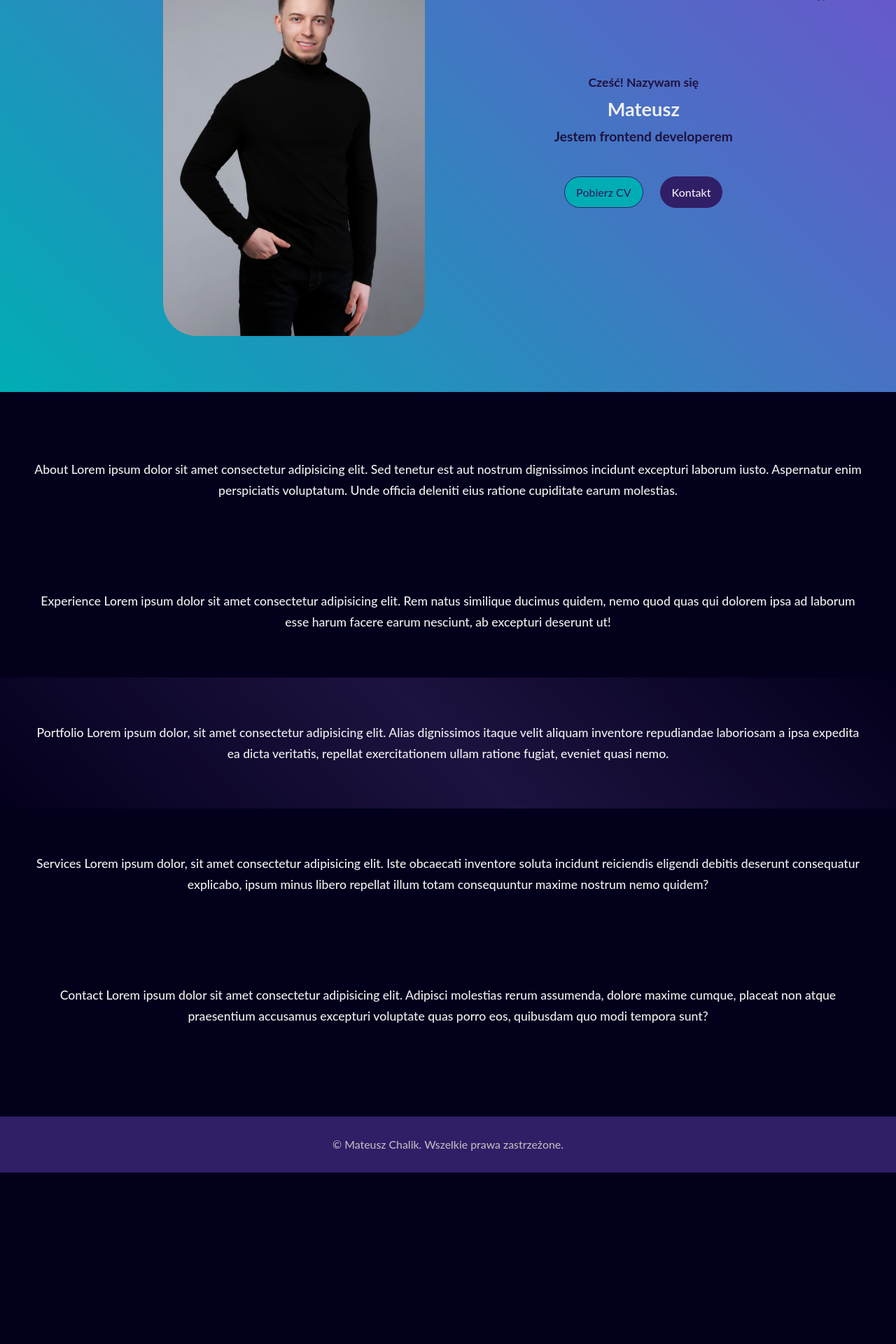
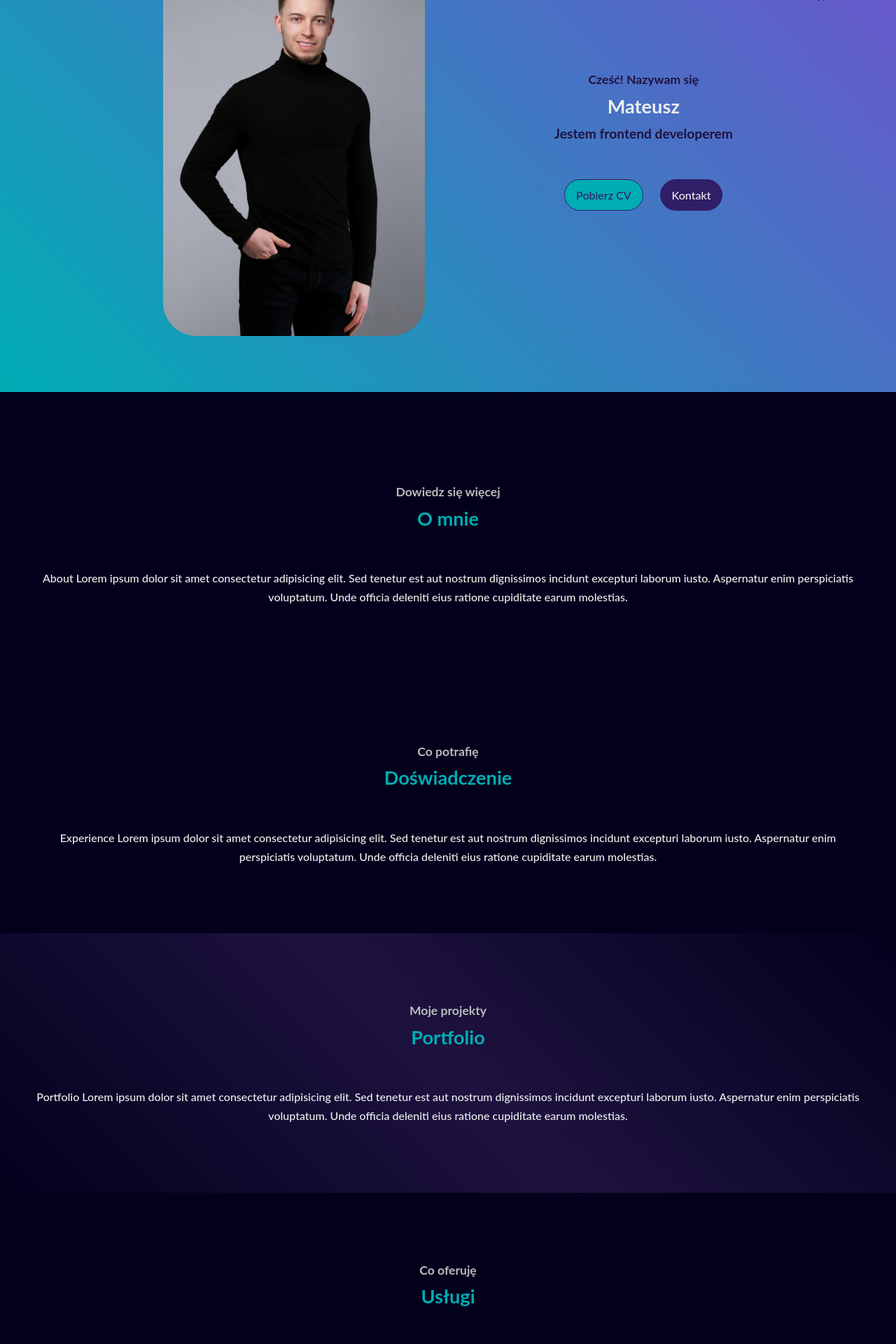
Before and after one commit to matCh00/Portfolio_v2, a React (Create React App) app in the folder portfolio/: page / in a window 1280 px wide. Shown: the part 240-2160 px from the top of the page at 70% size. Before the commit the page ends 1915 px from the top, so only its background shows below. Built offline with nearby package versions, Linux system fonts and the light colour scheme.

Commit message:
nagłówki sekcji

```diff
--- a/portfolio/src/components/Actions/actions.css
+++ b/portfolio/src/components/Actions/actions.css
@@ -3,5 +3,4 @@
   justify-content: center;
 
   gap: 1.5rem;
-  margin-top: 2.5rem;
 }
--- a/portfolio/src/index.css
+++ b/portfolio/src/index.css
@@ -88,10 +88,15 @@ section {
   color: var(--color-primary);
 }
 
+.section-header {
+  margin-bottom: 3rem;
+}
+
 
 /* kontener */
 .container {
   display: flex;
+  flex-direction: column;
   justify-content: center;
   align-items: center;
   width: 100%;
@@ -101,28 +106,32 @@ section {
 .container h4 {
   font-size: 1.1em;
   color: var(--color-primary-dark);
+  white-space: nowrap;
 }
 
 .container h1 {
   font-size: 1.7em;
+  color: var(--color-secondary);
+  white-space: nowrap;
 }
 
 .container h3 {
   font-size: 1.2em;
-  color: var(--color-secondary);
+  color: var(--color-primary);
+  white-space: nowrap;
 }
 
 
 /* szeroki monitor */
 @media screen and (width > 82rem) {
   section {
-    padding: 4rem 5rem;
+    padding: 6rem 4rem;
   }
   section:last-of-type {
-    padding-bottom: 8rem;
+    padding-bottom: 12rem;
   }
   section:first-of-type {
-    padding-block: 6rem;
+    padding-block: 8rem;
     margin-bottom: 2rem;
   }
   .container {
@@ -133,13 +142,13 @@ section {
 /* zwykły monitor */
 @media screen and (width <= 82rem) {
   section {
-    padding: 4rem 3rem;
+    padding: 6rem 3rem;
   }
   section:last-of-type {
-    padding-bottom: 8rem;
+    padding-bottom: 12rem;
   }
   section:first-of-type {
-    padding-block: 6rem;
+    padding-block: 8rem;
     margin-bottom: 2rem;
   }
   .container {
@@ -150,13 +159,13 @@ section {
 /* tablety */
 @media screen and (width <= 62rem) {
   section {
-    padding: 3rem 2rem;
+    padding: 4rem 2rem;
   }
   section:last-of-type {
-    padding-bottom: 6rem;
+    padding-bottom: 8rem;
   }
   section:first-of-type {
-    padding-block: 4rem;
+    padding-block: 5rem;
     margin-bottom: 1rem;
   }
   .container {
@@ -167,13 +176,13 @@ section {
 /* smartfony */
 @media screen and (width <= 43rem) {
   section {
-    padding: 3rem 1rem;
+    padding: 4rem 1rem;
   }
   section:last-of-type {
-    padding-bottom: 6rem;
+    padding-bottom: 8rem;
   }
   section:first-of-type {
-    padding-block: 4rem;
+    padding-block: 5rem;
     margin-bottom: 1rem;
   }
   .container {
--- a/portfolio/src/sections/about/About.tsx
+++ b/portfolio/src/sections/about/About.tsx
@@ -7,7 +7,16 @@ const About = () => {
   return (
     <section id='about'>
 
-      About Lorem ipsum dolor sit amet consectetur adipisicing elit. Sed tenetur est aut nostrum dignissimos incidunt excepturi laborum iusto. Aspernatur enim perspiciatis voluptatum. Unde officia deleniti eius ratione cupiditate earum molestias.
+      <div className="container">
+
+        <div className="section-header">
+          <h4>Dowiedz się więcej</h4>
+          <h1>O mnie</h1>
+        </div>
+
+        About Lorem ipsum dolor sit amet consectetur adipisicing elit. Sed tenetur est aut nostrum dignissimos incidunt excepturi laborum iusto. Aspernatur enim perspiciatis voluptatum. Unde officia deleniti eius ratione cupiditate earum molestias.
+
+      </div>
 
     </section>
   )
--- a/portfolio/src/sections/contact/Contact.tsx
+++ b/portfolio/src/sections/contact/Contact.tsx
@@ -7,7 +7,16 @@ const Contact = () => {
   return (
     <section id='contact'>
 
-      Contact Lorem ipsum dolor sit amet consectetur adipisicing elit. Adipisci molestias rerum assumenda, dolore maxime cumque, placeat non atque praesentium accusamus excepturi voluptate quas porro eos, quibusdam quo modi tempora sunt?
+      <div className="container">
+
+        <div className="section-header">
+          <h4>Skontaktujmy się</h4>
+          <h1>Kontakt</h1>
+        </div>
+
+        Contact Lorem ipsum dolor sit amet consectetur adipisicing elit. Sed tenetur est aut nostrum dignissimos incidunt excepturi laborum iusto. Aspernatur enim perspiciatis voluptatum. Unde officia deleniti eius ratione cupiditate earum molestias.
+
+      </div>
 
     </section>
   )
--- a/portfolio/src/sections/experience/Experience.tsx
+++ b/portfolio/src/sections/experience/Experience.tsx
@@ -7,7 +7,16 @@ const Experience = () => {
   return (
     <section id='experience'>
 
-      Experience Lorem ipsum dolor sit amet consectetur adipisicing elit. Rem natus similique ducimus quidem, nemo quod quas qui dolorem ipsa ad laborum esse harum facere earum nesciunt, ab excepturi deserunt ut!
+      <div className="container">
+
+        <div className="section-header">
+          <h4>Co potrafię</h4>
+          <h1>Doświadczenie</h1>
+        </div>
+
+        Experience Lorem ipsum dolor sit amet consectetur adipisicing elit. Sed tenetur est aut nostrum dignissimos incidunt excepturi laborum iusto. Aspernatur enim perspiciatis voluptatum. Unde officia deleniti eius ratione cupiditate earum molestias.
+
+      </div>
 
     </section>
   )
--- a/portfolio/src/sections/hero/Hero.tsx
+++ b/portfolio/src/sections/hero/Hero.tsx
@@ -14,10 +14,12 @@ const Hero = () => {
 
         <img src={ME} alt="me" className='me-img'/>
 
-        <div className='hero-content'>
-          <h4>Cześć! Nazywam się</h4>
-          <h1>Mateusz</h1>
-          <h3>Jestem frontend developerem</h3>
+        <div>
+          <div className="section-header">
+            <h4>Cześć! Nazywam się</h4>
+            <h1>Mateusz</h1>
+            <h3>Jestem frontend developerem</h3>
+          </div>
 
           <Actions />
         </div>
--- a/portfolio/src/sections/hero/hero.css
+++ b/portfolio/src/sections/hero/hero.css
@@ -1,23 +1,23 @@
 #hero {
   background: linear-gradient(45deg, var(--color-secondary), var(--color-neutral-light));
+  transition: height 400ms ease;
 }
 
 
 .container-hero {
+  flex-direction: row;
   justify-content: space-evenly;
 }
 
 .container-hero h4 {
-  font-size: 1.1em;
   color: var(--color-neutral-dark);
 }
 
 .container-hero h1 {
-  font-size: 1.7em;
+  color: var(--color-primary);
 }
 
 .container-hero h3 {
-  font-size: 1.2em;
   color: var(--color-neutral-dark);
 }
 
@@ -51,6 +51,7 @@
 @media screen and (width <= 62rem) {
   #hero {
     height: 100vh;
+    height: 100dvh;
   }
   .me-img {
     height: 50vh;
@@ -67,6 +68,7 @@
 @media screen and (width <= 43rem) {
   #hero {
     height: 100vh;
+    height: 100dvh;
   }
   .me-img {
     height: 50vh;
--- a/portfolio/src/sections/portfolio/Portfolio.tsx
+++ b/portfolio/src/sections/portfolio/Portfolio.tsx
@@ -7,7 +7,16 @@ const Portfolio = () => {
   return (
     <section id='portfolio'>
 
-      Portfolio Lorem ipsum dolor, sit amet consectetur adipisicing elit. Alias dignissimos itaque velit aliquam inventore repudiandae laboriosam a ipsa expedita ea dicta veritatis, repellat exercitationem ullam ratione fugiat, eveniet quasi nemo.
+      <div className="container">
+
+        <div className="section-header">
+          <h4>Moje projekty</h4>
+          <h1>Portfolio</h1>
+        </div>
+
+        Portfolio Lorem ipsum dolor sit amet consectetur adipisicing elit. Sed tenetur est aut nostrum dignissimos incidunt excepturi laborum iusto. Aspernatur enim perspiciatis voluptatum. Unde officia deleniti eius ratione cupiditate earum molestias.
+
+      </div>
 
     </section>
   )
--- a/portfolio/src/sections/services/Services.tsx
+++ b/portfolio/src/sections/services/Services.tsx
@@ -7,7 +7,16 @@ const Services = () => {
   return (
     <section id='services'>
 
-      Services Lorem ipsum dolor, sit amet consectetur adipisicing elit. Iste obcaecati inventore soluta incidunt reiciendis eligendi debitis deserunt consequatur explicabo, ipsum minus libero repellat illum totam consequuntur maxime nostrum nemo quidem?
+      <div className="container">
+
+        <div className="section-header">
+          <h4>Co oferuję</h4>
+          <h1>Usługi</h1>
+        </div>
+
+        Services Lorem ipsum dolor sit amet consectetur adipisicing elit. Sed tenetur est aut nostrum dignissimos incidunt excepturi laborum iusto. Aspernatur enim perspiciatis voluptatum. Unde officia deleniti eius ratione cupiditate earum molestias.
+
+      </div>
 
     </section>
   )
```
Also changed, not shown: 11 other files (tests, documents, lock files or other folders).
